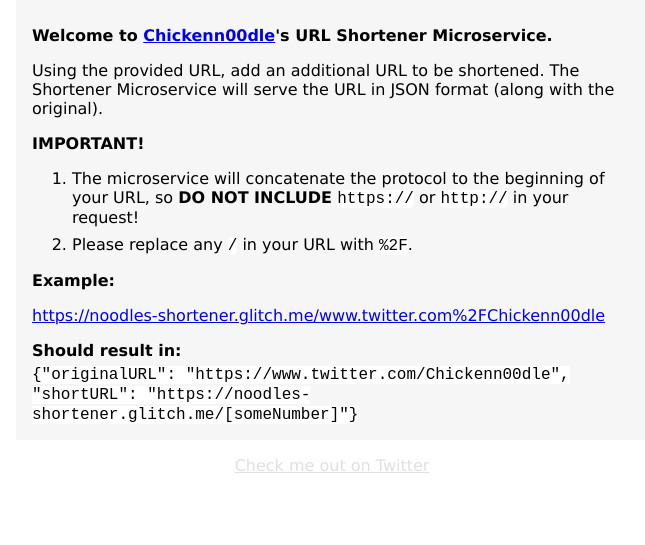
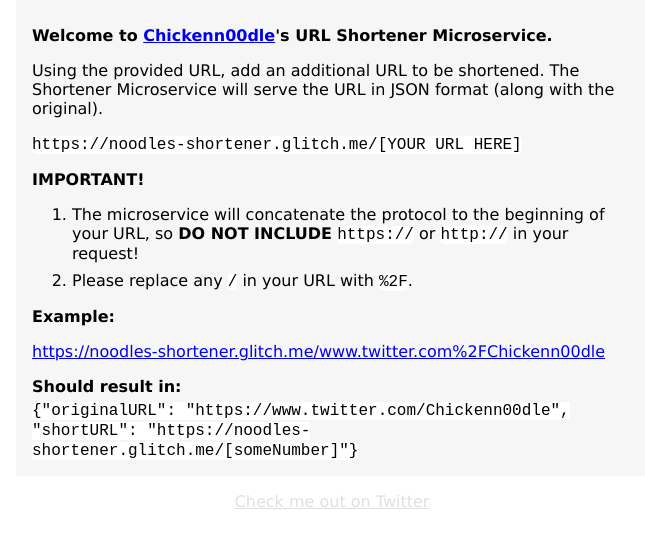
Before and after one commit to chickenn00dle/noodles-shortener, a website: page views/index.html in a window 1280 px wide. Shown: the part 89-634 px from the top of the page, without its empty margins (308-953 px from the left). Drawn offline with nearby package versions, Linux system fonts and the light colour scheme.

Commit message:
Add directions to readme and index.

```diff
--- a/views/index.html
+++ b/views/index.html
@@ -18,6 +18,9 @@
     <main>
       <p><strong>Welcome to <a href="https://twitter.com/ChickenN00dle" target="_blank">Chickenn00dle</a>'s URL Shortener Microservice.</strong></p>
       <p>Using the provided URL, add an additional URL to be shortened. The Shortener Microservice will serve the URL in JSON format (along with the original).</p>
+      <p>
+        <code>https://noodles-shortener.glitch.me/[YOUR URL HERE]</code>
+      </p>
 
       <p><strong>IMPORTANT!</strong></p>
       <ol>
```
Also changed, not shown: README.md.
